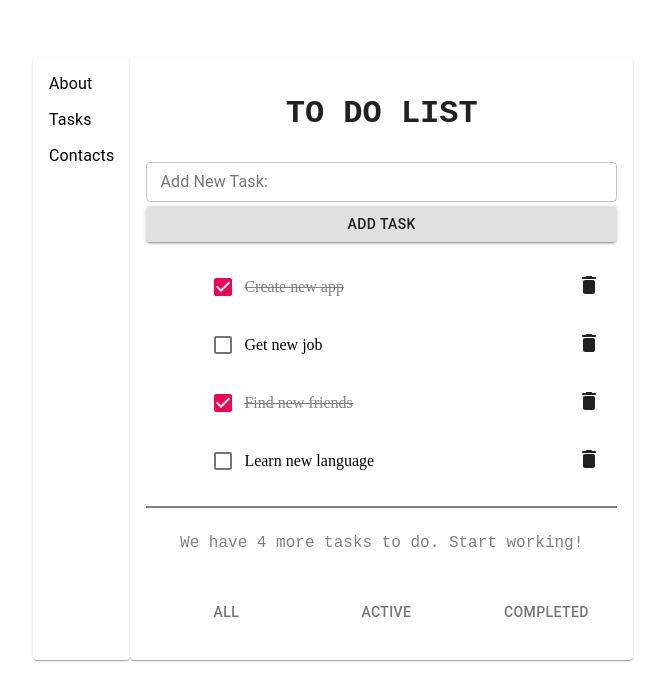
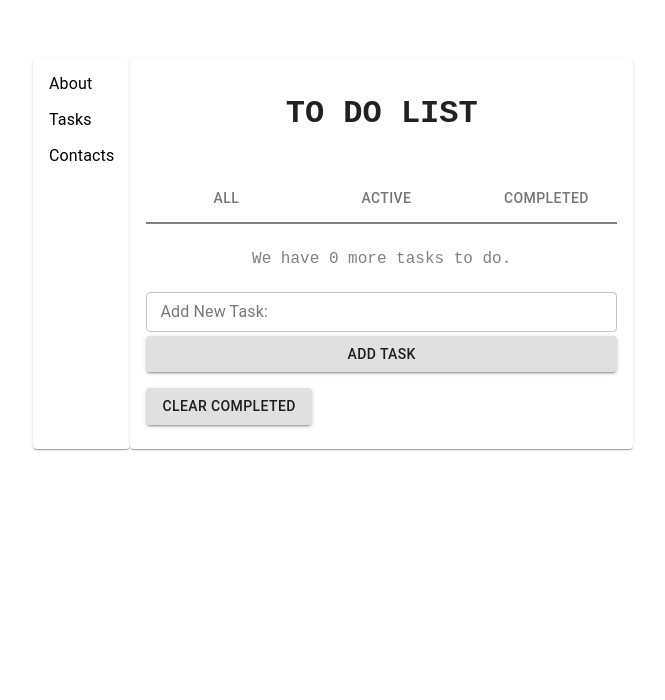
Before and after one commit to karolinaewagorska/ReactProject_karolina, a React (Create React App) app: page /todo in a window 1280 px wide. Shown: the top 700 px of the page, without its empty margins (307-972 px from the left). Built offline with nearby package versions, Linux system fonts and the light colour scheme.

Commit message:
final project part1

```diff
--- a/package.json
+++ b/package.json
@@ -37,6 +37,7 @@
   "devDependencies": {
     "@material-ui/core": "^4.11.0",
     "@material-ui/icons": "^4.9.1",
+    "@material-ui/lab": "^4.0.0-alpha.56",
     "classnames": "^2.2.6",
     "install": "^0.13.0"
   }
--- a/src/components/About/About.js
+++ b/src/components/About/About.js
@@ -1,9 +1,10 @@
 import React from "react";
-import CardContent from "@material-ui/core/CardContent";
 import CircularProgress from "@material-ui/core/CircularProgress";
 import { Octokit } from "@octokit/rest";
+import classnames from "classnames";
 import styles from "./About.module.css";
-
+import Pagination from "@material-ui/lab/Pagination";
+import { userInfo } from "os";
 
 const octokit = new Octokit();
 
@@ -13,29 +14,41 @@ class About extends React.Component {
         repoList: [],
         userData: [],
         isError: false,
-        errorMessage: ""
+        errorMessage: "",
+        currentPage: 1,
+        perPage: 4
     }
 
     componentDidMount() {
+        this.requestRepolist(this.state.perPage, this.state.currentPage);
+
+        octokit.users.getByUsername({
+            username: "karolinaewagorska"
+          }).then(({data}) => {
+              this.setState({
+                  userData: data,
+                  isLoading: false});
+          }).catch((error) => {
+              this.setState({
+                  isLoading: false,
+                  isError: true,
+                  errorMessage: error
+            });
+        });
+    }
+
+    requestRepolist = (perPage, selectedPage) => {
         octokit.repos.listForUser({
-            username: "karolinaewagorska"
+            username: "karolinaewagorska",
+            per_page: perPage,
+            page: selectedPage
         }).then(({data}) => {
+            console.log(data)
             this.setState({
                 repoList: data,
-                isLoading: false});
-        }).catch((error) => {
-            this.setState({
                 isLoading: false,
-                isError: true,
-                errorMessage: error
+                currentPage: selectedPage
             });
-        });
-        octokit.users.getByUsername({
-          username: "karolinaewagorska"
-        }).then(({data}) => {
-            this.setState({
-                userData: data,
-                isLoading: false});
         }).catch((error) => {
             this.setState({
                 isLoading: false,
@@ -46,32 +59,59 @@ class About extends React.Component {
     }
 
     render() {
-        const { isLoading, repoList, userData, isError, errorMessage } = this.state;
+        const { isLoading, repoList, userData, isError, errorMessage, currentPage, perPage } = this.state;
+        const switchPage = (event, page) => {
+            this.requestRepolist(perPage, page);
+        };
+
         return (
-            <CardContent>
-                <div className={styles.wrap}>
+            <div className={styles.wrap}>
                     { isLoading  ? <CircularProgress className={styles.preload} /> :
                     <div>
                         <h1 className={styles.title}> About me </h1>
-                        { isError ? "Somtehing went wrong " + errorMessage :
+                        { isError ? "Something went wrong " + errorMessage :
                         <div className={styles.repo}>
                             <div>
-                                <p> User: {userData.login} </p>
+                                <p> {userData.login} </p>
+                                <p>{userData.bio}</p>
+                                <div className={styles.image}>
+                                    <img src={userData.avatar_url} alt="Photo" />
+                                </div>
                             </div>
                             <div>
                                 <p>My repositories:</p>
-                                <ol>
+                                <ul>
                                     {repoList.map((repo) => (<li key={repo.id}  className={styles.repolist} >
-                                        <a href ={repo.html_url} target="_blank">{repo.name}</a>
+                                        <a className={styles.link}
+                                            href ={repo.html_url}
+                                            target="_blank"
+                                            rel="noopener noreferrer">
+                                            {repo.name}</a>
+                                        <div className={styles.repo_info}>
+                                            <span className={classnames({
+                                                [styles.language]: true,
+                                                [styles.python]: repo.language === "Python",
+                                                [styles.js]: repo.language === "JavaScript"
+                                            })}>
+                                                {repo.language}
+                                            </span>
+                                        </div>
                                     </li>))}
-                                </ol>
+                                </ul>
                             </div>
+                            <Pagination
+                                onChange={switchPage}
+                                page={currentPage}
+                                count={Math.ceil(userData.public_repos/perPage)}
+                                variant="outlined"
+                                shape="rounded"
+                                color="primary" />
                         </div>
                         }
                     </div>
                     }
-                </div>
-            </CardContent>);
+            </div>
+        )
     }
 }
 
--- a/src/components/Footer/Footer.js
+++ b/src/components/Footer/Footer.js
@@ -3,12 +3,11 @@ import styles from "./Footer.module.css";
 import Tabs from "@material-ui/core/Tabs";
 import Tab from "@material-ui/core/Tab";
 import PropTypes from "prop-types";
+import Button from "@material-ui/core/Button";
 
-const Footer = ({ count }) => (
+const Footer = ({ count, todo, onFilterChange, onClickDeleteComplited }) => (
+
 <div>
-    <div className={styles.text}>
-        <p>We have { count } more tasks to do. Start working!</p>
-    </div>
     <div className={styles.tabs}>
         <Tabs
             indicatorColor="primary"
@@ -16,10 +15,24 @@ const Footer = ({ count }) => (
             variant="fullWidth"
             aria-label="full width tabs example"
             >
-            <Tab label="All" />
-            <Tab label="Active" />
-            <Tab label="Completed" />
+            <Tab
+                label="All"
+                todo={todo}
+                onClick={() => onFilterChange("all")}
+            />
+            <Tab
+                label="Active"
+                onClick={() => onFilterChange("active")
+            }
+            />
+            <Tab
+                label="Completed"
+                onClick={() => onFilterChange("done")}
+                />
         </Tabs>
+    </div>
+    <div className={styles.text}>
+        <p>We have { count } more tasks to do.</p>
     </div>
 </div>
 );
--- a/src/components/ItemList/ItemList.js
+++ b/src/components/ItemList/ItemList.js
@@ -2,9 +2,12 @@ import React from 'react';
 import Item from '../Item/Item';
 import styles from "./ItemList.module.css";
 import PropTypes from "prop-types";
+import Button from "@material-ui/core/Button";
 
-const ItemList = ({ items, onClickDone, onClickDelete }) => (<ul>
-    {items.map((item) => <li key={item.value} className={styles.list}>
+const ItemList = ({ item, onClickDone, onClickDelete, onClickDeleteComplited }) => (
+    <div>
+        <ul>
+            {item.map((item) => <li key={item.value} className={styles.list}>
                 <Item
                     value={item.value}
                     isDone={item.isDone}
@@ -13,10 +16,22 @@ const ItemList = ({ items, onClickDone, onClickDelete }) => (<ul>
                     onClickDelete={onClickDelete}
                     />
             </li>)}
-</ul>);
+        </ul>
+        <div>
+            <Button
+                variant="contained"
+                onClick={ () => onClickDeleteComplited() }
+            >
+                Clear Completed
+            </Button>
+        </div>
+
+    </div>
+);
+
 
 ItemList.propTypes = {
-    items: PropTypes.array.isRequired
+    item: PropTypes.array.isRequired
 };
 
 export default ItemList;
--- a/src/components/Todo/Todo.js
+++ b/src/components/Todo/Todo.js
@@ -1,4 +1,4 @@
-import React, { useState, useEffect } from 'react';
+import React, { useState } from 'react';
 import Footer from '../Footer/Footer';
 import InputItem from '../InputItem/InputItem';
 import ItemList from '../ItemList/ItemList';
@@ -7,87 +7,120 @@ import styles from "./Todo.module.css";
 
 const Todo = () => {
   const initialState = {
-    items: [
-      {
-        value: "Create new app",
-        isDone: true,
-        id: 1
-      },
-      {
-        value: "Get new job",
-        isDone: false,
-        id: 2
-      },
-      {
-        value: "Find new friends",
-        isDone: true,
-        id: 3
-      },
-      {
-        value: "Learn new language",
-        isDone: false,
-        id: 4
-      }
-    ],
-    count: 4,
-    error: false
+    item: JSON.parse(localStorage.getItem("item")) || [],
+    filter: "all",
+    count: JSON.parse(localStorage.getItem("count")) || 0,
+    toDo: "",
+    error: false,
+    errorMessage: "Something went wrong..."
   };
 
-  const [items, setItems] = useState(initialState.items);
+  const [item, setItem] = useState(initialState.item);
   const [count, setCount] = useState(initialState.count);
+  const [filter, setFilter] = useState(initialState.filter);
   const [error, setError] = useState(initialState.error);
+  const [errorMessage, setErrorMessage] = useState(initialState.errorMessage);
 
   const onClickDone = (id) => {
-    const newItemList = (items.map((item) => {
+    const newItemList = (item.map((item) => {
       const newItem = { ...item };
-      if (item.id === id) {
-        newItem.isDone = !item.isDone;
+      if (newItem.id === id) {
+        newItem.isDone = !newItem.isDone;
       }
       return newItem;
     })
     );
-    setItems(newItemList);
+    setItem(newItemList);
   };
 
   const onClickDelete = (id) => {
-    const newItems = items.filter((item) => item.id !== id);
-    setItems(newItems);
-    setCount((count) => count - 1);
+    const newItems = item.filter((item) => item.id !== id);
+    setItem(newItems);
+    setCount(count - 1)
   };
 
 
   const onClickAdd = (value) => {
-    if (value === "") {
+    const newDict = []
+    for (let i in item){
+      for (let j in item[i]) {
+          newDict.push(item[i][j]);
+        }
+      };
+
+    if (value === "" || newDict.includes(value)) {
       setError((error) => true);
+      setErrorMessage(errorMessage);
     } else {
      const newItems = [
-      ...items,
+      ...item,
         {
           value,
           isDone: false,
           id: count + 1
         }
     ];
-    setItems(newItems);
+    setItem(newItems);
     setCount((count) => count + 1);
     }
   };
 
+  const onClickDeleteComplited = () => {
+    const newItems = item.filter((it) => it.isDone === false);
+    setItem(newItems);
+  };
+
+
+  const filterItems = (items, filter) => {
+    if (filter === "all") {
+      return items;
+    } else if (filter === "active") {
+      return items.filter((item) => !item.isDone);
+    } else if (filter === "done") {
+      return items.filter((item) => item.isDone);
+    }
+  };
+
+  const onFilterChange  = (filter) => {
+    setFilter(filter);
+  };
+
+  const searchItem = (item) => {
+    let res = item.filter((item) => !item.isDone);
+    return res.length;
+  };
+    const addItemToLocalStorage = (item, count) => {
+      let sItem = JSON.stringify(item);
+      localStorage.setItem("item", sItem);
+      localStorage.setItem("count", JSON.stringify(count));
+    };
+
+    addItemToLocalStorage(item, count);
+    const visibleItems = filterItems(item, filter);
+    let activeItem = searchItem(item);
+
     return (
         <CardContent>
             <h1 className={styles.title}>TO DO LIST</h1>
+            <Footer
+              todo={activeItem}
+              onFilterChange={onFilterChange}
+              filter={filter}
+              count={item.filter((it) => it.isDone===false).length}
+            />
             <InputItem
               onClickAdd={onClickAdd}
               error={error}
+              errorMessage={errorMessage}
+              item={item}
             />
             <ItemList
-              items={items}
               onClickDone={onClickDone}
               onClickDelete={onClickDelete}
+              item={visibleItems}
+              onClickDeleteComplited={onClickDeleteComplited}
             />
-            <Footer
-              count={count}
-            />
+
         </CardContent>);
 };
 
```
Also changed, not shown: src/components/About/About.module.css (+56 -6 lines), src/components/Contacts/Contacts.js (+43 -11 lines), src/components/Contacts/Contacts.module.css (added, +42 -0 lines), src/components/InputItem/InputItem.js (line endings or trailing spaces), 1 other file (tests, documents, lock files or other folders). Lines whose indentation alone changed are shown as unchanged.
